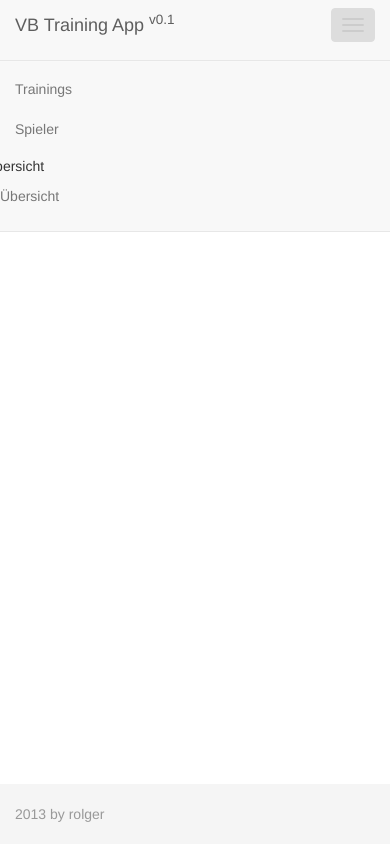
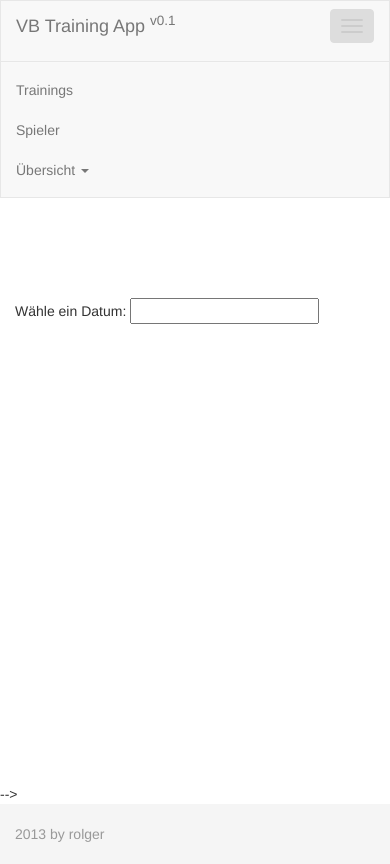
Before and after one commit to rolger/at.rolger.vb.app, a website: page app/index.html in a window 390 px wide. Both pictures are taken after a click on the button "Toggle navigation". Drawn offline with nearby package versions, Linux system fonts and the light colour scheme.

```diff
--- a/app/index.html
+++ b/app/index.html
@@ -54,6 +54,43 @@
 </head>
 <body ng-controller="MainCtrl">
 	<div id="wrap">
+		<nav class="navbar navbar-default" role="navigation">
+		  <!-- Brand and toggle get grouped for better mobile display -->
+		  <div class="navbar-header">
+		    <button type="button" class="navbar-toggle" data-toggle="collapse" data-target="#bs-example-navbar-collapse-1">
+		      <span class="sr-only">Toggle navigation</span>
+		      <span class="icon-bar"></span>
+		      <span class="icon-bar"></span>
+		      <span class="icon-bar"></span>
+		    </button>
+		    <p class="navbar-brand">VB Training App <sup>v<span app-version></span></sup></p>
+		  </div>
+
+		  <!-- Collect the nav links, forms, and other content for toggling -->
+		  <div class="collapse navbar-collapse" id="bs-example-navbar-collapse-1">
+		    <ul class="nav navbar-nav">
+				<li><a href="#/training">Trainings</a></li>
+				<li><a href="#/spieler">Spieler</a></li>
+				<li class="dropdown">
+					<a href="#" class="dropdown-toggle" data-toggle="dropdown">Übersicht <b class="caret"></b></a>
+					<ul class="dropdown-menu">
+						<li><a href="#/uebersicht/MO">Montag</a></li>
+						<li><a href="#/uebersicht/DO">Donnerstag</a></li>
+					</ul>
+				</li>
+		    </ul>
+		  </div><!-- /.navbar-collapse -->
+		</nav>
+
+
+		<div class="container" ng-view></div>
+
+	</div>
+
+<!--
+		    <a class="navbar-brand" href="#">Brand</a>
+
+
 		<div role="navigation" class="navbar navbar-default navbar-fixed-top">
 			<div class="container">
 				<div class="navbar-header">
@@ -71,17 +108,15 @@
 						<li><a href="#/training">Trainings</a></li>
 						<li><a href="#/spieler">Spieler</a></li>
 						<ul class="nav navbar-nav">Übersicht
-							<li><a href="#/uebersicht">Übersicht</a></li>
+							<li><a href="#/uebersicht">Montag</a></li>
+							<li><a href="#/uebersicht">Donnerstag</a></li>
 						</ul>
 					</ul>
 				</div>
 				<!--/.nav-collapse -->
 			</div>
 		</div>
-
-		<div class="container" ng-view></div>
-
-	</div>
+ -->
 	<div id="footer">
 		<div class="container">
 			<p class="text-muted credit">
--- a/app/js/app.js
+++ b/app/js/app.js
@@ -14,6 +14,10 @@
 				templateUrl : 'partials/spielerlist.html',
 				controller : 'SpielerListCtrl'
 			});
+			$routeProvider.when('/uebersicht/:weekday', {
+				templateUrl : 'partials/uebersicht.html',
+				controller : 'UebersichtCtrl'
+			});
 			$routeProvider.when('/new', {
 				templateUrl : 'partials/spielerdetail.html',
 				controller : 'SpielerCreateCtrl'
--- a/app/js/controllers.js
+++ b/app/js/controllers.js
@@ -104,3 +104,7 @@
 	};
 
 };
+
+function UebersichtCtrl($scope) {
+
+};
```
Also changed, not shown: app/partials/uebersicht.html (renamed from app/partials/partial2.html).
